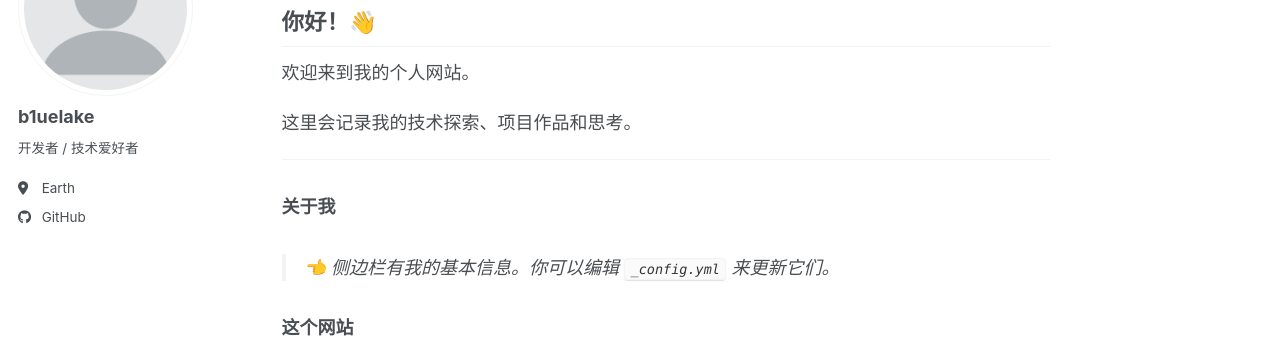
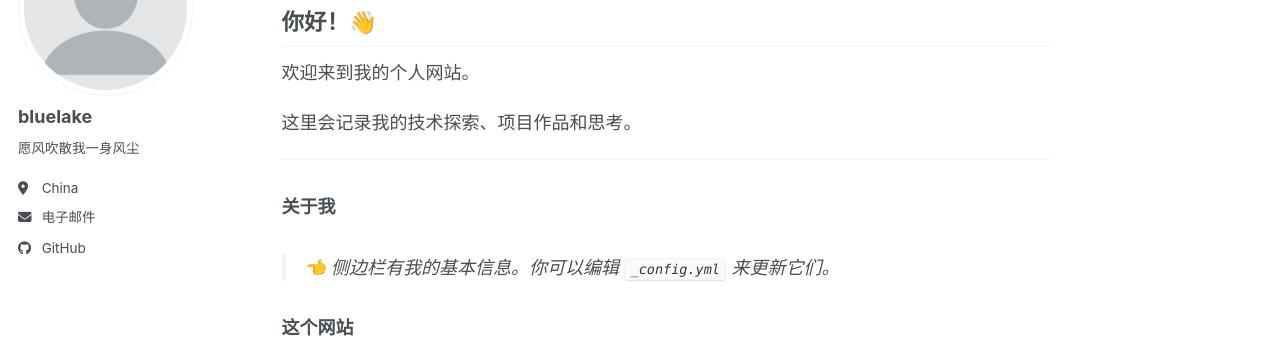
Before and after one commit to b1uelake/b1uelake.github.io, a Jekyll site: the page built from _pages/about.md, in a window 1280 px wide. Shown: the part 180-523 px from the top of the page. Built offline with Jekyll 4.4.1, drawn with Linux system fonts in a browser that asks for light colours; a script bundle is joined from its source files by our own code; library files that are not in the unit come from our copies.

Commit message:
Update _config.yml

```diff
--- a/_config.yml
+++ b/_config.yml
@@ -23,13 +23,13 @@ repository               : "b1uelake/b1uelake.github.io"
 author:
   # Biographic information
   avatar           : "profile.png"
-  name             : "b1uelake"
+  name             : "bluelake"
   pronouns         : # example: "she/her"
-  bio              : "开发者 / 技术爱好者"  # 👈 改成你的自我介绍
-  location         : "Earth"  # 👈 改成你的城市
+  bio              : "愿风吹散我一身风尘"  # 👈 改成你的自我介绍
+  location         : "China"  # 👈 改成你的城市
   employer         : # 👈 改成你的公司/学校
   uri              : # URL
-  email            : # 👈 改成你的邮箱
+  email            : "18850489925@163.com"# 👈 改成你的邮箱
 
   # Academic websites
   academia         : # URL
```
